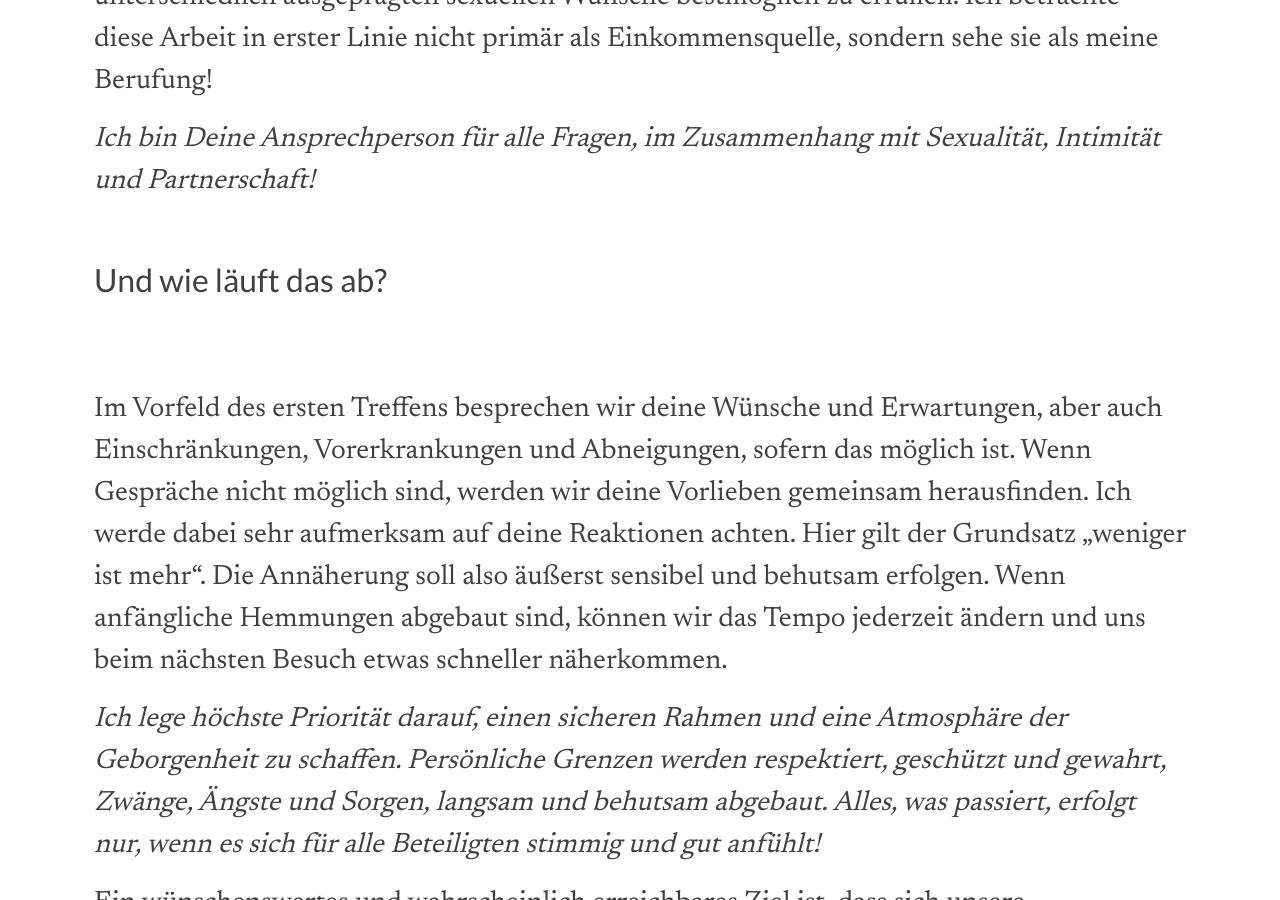
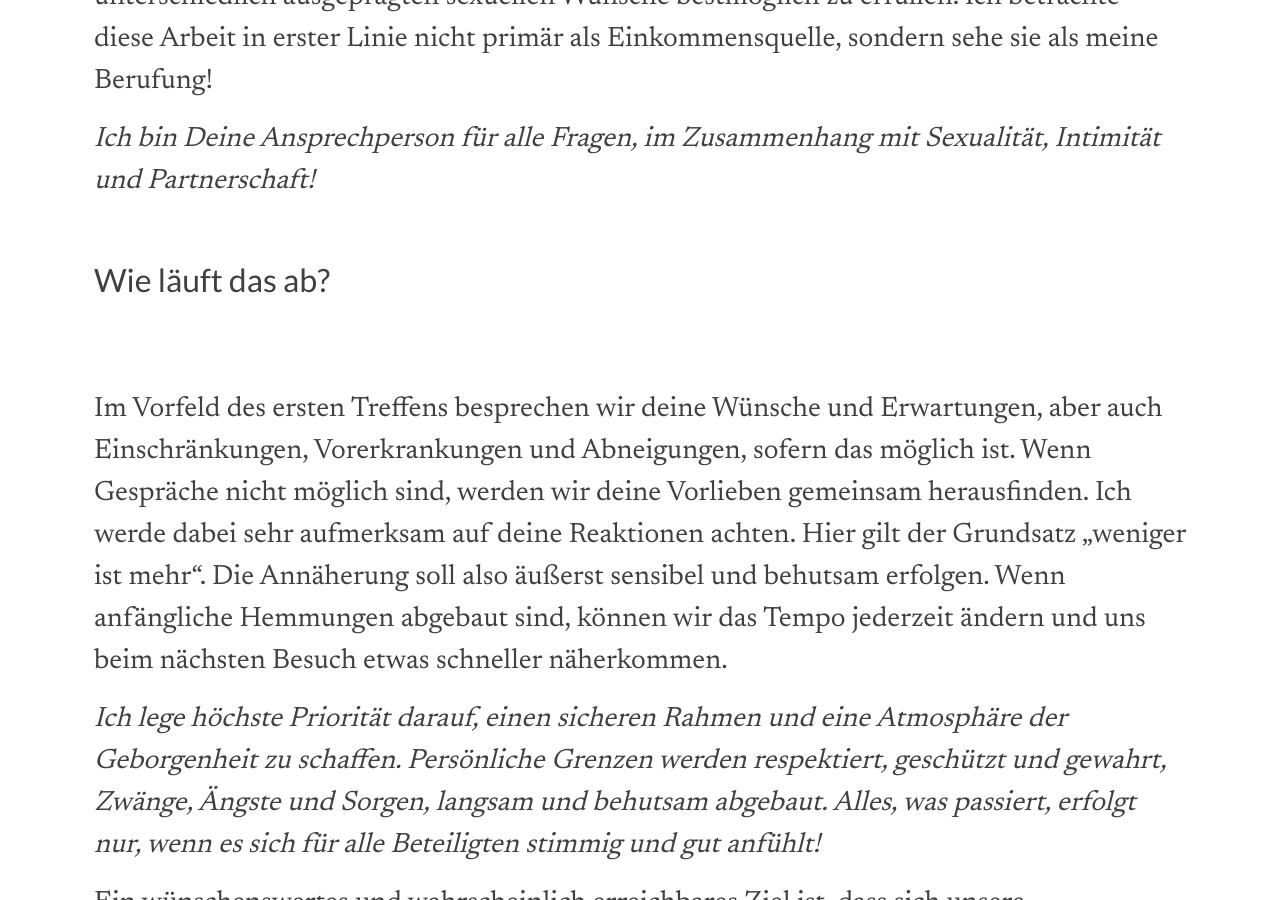
Before and after one commit to sexualbegleitung/sexualbegleitung-wien.at, a Jekyll site: the page built from index.md, in a window 1280 px wide and 900 px high, scrolled down 1180 px. Built offline with Jekyll 4.4.1, drawn with Linux system fonts in a browser that asks for light colours; nearby versions of some CDN libraries.

Commit message:
Hab ÜS wieder geändert

```diff
--- a/index.md
+++ b/index.md
@@ -14,7 +14,7 @@ Ich widme mich dieser verantwortungsvollen Tätigkeit und sehe es als meine Aufg
 _Ich bin Deine Ansprechperson für alle Fragen, im Zusammenhang mit Sexualität, Intimität und Partnerschaft!_
 
 ***
-## Und wie läuft das ab?
+## Wie läuft das ab?
 ***
 Im Vorfeld des ersten Treffens besprechen wir deine Wünsche und Erwartungen, aber auch Einschränkungen, Vorerkrankungen und Abneigungen, sofern das möglich ist.
 Wenn Gespräche nicht möglich sind, werden wir deine Vorlieben gemeinsam herausfinden.
```
